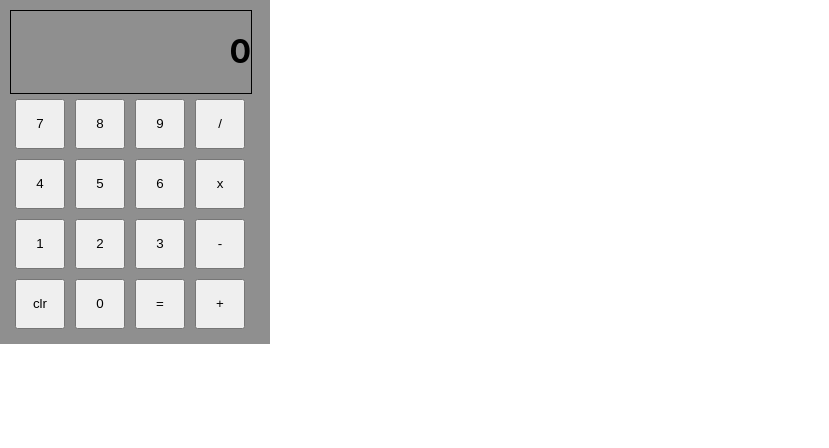
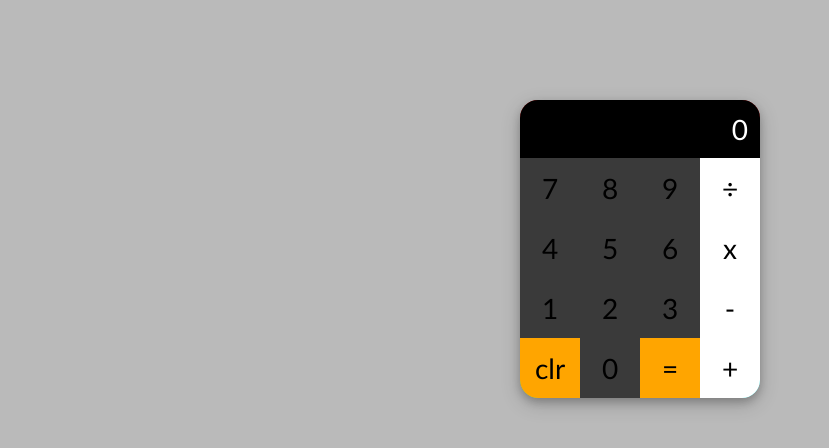
Before and after one commit to wadada216/MY-CALC, a React (Create React App) app: page / in a window 1280 px wide. Shown: the top 448 px of the page, without its empty margins (0-829 px from the left). Built offline with nearby package versions, Linux system fonts and the light colour scheme.

Commit message:
Added CSS

```diff
--- a/src/App.css
+++ b/src/App.css
@@ -1,18 +1,67 @@
+* {
+  font-family: "Trebuchet MS", Helvetica, sans-serif;
+  font-size: 28px;
+}
+
+body{
+  background-color: #bababa;
+}
+
+.container{
+  padding-top: 100px;
+}
 .main-container-calc{
-  justify-content: center;
-  padding: 10px;
-  width: 250px;
-  background-color: rgb(143, 143, 143);
+  width: 240px;
+  background-color: rgb(206, 35, 35);
+  margin: auto;
+  border: none;
+  border-radius: 18px;
+  box-shadow: 0 4px 8px 0 rgba(0, 0, 0, 0.2), 0 6px 20px 0 rgba(0, 0, 0, 0.19);
 }
 
 button{
-  margin: 5px;
-  height: 50px;
-  width: 50px;
+  border: none;
+  height: 60px;
+  width: 60px;
 }
 
 .displayVal{
-  width: 240px;
+  background-color: rgb(0, 0, 0);
+  padding: 5%;
+  width: 90%;
   text-align: right;
-  border: 1px solid;
+  font-size: 40px;
+  color: #fff;
+  border: none;
+  border-radius: 18px 18px 0 0;
 }
+
+.buttonsDisplay{
+  background-color: aqua;
+  border: none;
+  border-radius: 0 0 18px 18px;
+}
+
+.btnOp{
+  background-color: #fff;
+}
+
+.btnNum{
+  background-color: #3a3a3a;
+}
+
+.btnPlus{
+  background-color: #fff;
+  border-radius: 0 0 18px 0;
+  border: none;
+}
+
+.btnClr{
+  background-color: #FFA500;
+  border-radius: 0 0 0 18px;
+  border: none;
+}
+
+.btnEq{
+  background-color: #FFA500;
+}
--- a/src/App.js
+++ b/src/App.js
@@ -3,7 +3,39 @@ import { useState } from 'react';
 
 function Button({btnLabel, onClick}){
   return (
-    <button onClick={onClick}>
+    <button class="btnNum"onClick={onClick}>
+      {btnLabel}
+    </button>
+  );
+}
+
+function ButtonOp({btnLabel, onClick}){
+  return (
+    <button class="btnOp" onClick={onClick}>
+      {btnLabel}
+    </button>
+  );
+}
+
+function ButtonPlus({btnLabel, onClick}){
+  return (
+    <button class="btnPlus" onClick={onClick}>
+      {btnLabel}
+    </button>
+  );
+}
+
+function ButtonClear({btnLabel, onClick}){
+  return (
+    <button class="btnClr" onClick={onClick}>
+      {btnLabel}
+    </button>
+  );
+}
+
+function ButtonEqual({btnLabel, onClick}){
+  return (
+    <button class="btnEq" onClick={onClick}>
       {btnLabel}
     </button>
   );
@@ -11,7 +43,7 @@ function Button({btnLabel, onClick}){
 
 function DisplayText({text}) {
   return (
-    <h1>{text}</h1>
+    <div>{text}</div>
   );
 }
 
@@ -19,27 +51,59 @@ function DisplayText({text}) {
 function App() {
 
   const [disp, setDisp] = useState("0");
+  const [num1, setNum1] = useState("null");
+  const [num2, setNum2] = useState("0");
+  const [oper, setOper] = useState("null");
 
   const numberClickHandler = (e) => {
     e.preventDefault();
     const value = e.target.innerHTML;
-    console.log(value);
-    setDisp(value);
+
+    if(oper === null){
+      setNum1(num1+value);
+      setDisp(disp+value);
+    }else{
+      setNum2(num1+value);
+      setDisp(disp+value);
+    }
+    // console.log(value);
+    // setNum1(value);
+    // setDisp(value);
+    // console.log(num1);
+    // console.log(disp)
+    // console.log(value)
+    // console.log((value)+num*10);
     // alert(value)
+    console.log(num1);
+    console.log(disp);
+  };
+
+  const clearClickHandler = () => {
+    setNum1("null");
+    setNum2("null");
+    setDisp("0");
+
+    console.log(disp);
+    console.log(num1);
+    console.log(num2);
   };
 
 
   return (
+    <div class="container">
       <div class="main-container-calc">
+
         <div class="displayVal">
         <DisplayText text={disp}/>
         </div>
+
+        <div class="buttonsDisplay">
           <div>
             <section>
               <Button btnLabel="7" onClick={numberClickHandler}/>
               <Button btnLabel="8" onClick={numberClickHandler}/>
               <Button btnLabel="9" onClick={numberClickHandler}/>
-          <Button btnLabel="/" onClick={numberClickHandler}/>
+              <ButtonOp btnLabel="÷" onClick={numberClickHandler}/>
             </section>
           </div>
           <div>
@@ -47,7 +111,7 @@ function App() {
               <Button btnLabel="4" onClick={numberClickHandler}/>
               <Button btnLabel="5" onClick={numberClickHandler}/>
               <Button btnLabel="6" onClick={numberClickHandler}/>
-          <Button btnLabel="x" onClick={numberClickHandler}/>
+              <ButtonOp btnLabel="x" onClick={numberClickHandler}/>
             </section>
           </div>
           <div>
@@ -55,18 +119,20 @@ function App() {
               <Button btnLabel="1" onClick={numberClickHandler}/>
               <Button btnLabel="2" onClick={numberClickHandler}/>
               <Button btnLabel="3" onClick={numberClickHandler}/>
-          <Button btnLabel="-" onClick={numberClickHandler}/>
+              <ButtonOp btnLabel="-" onClick={numberClickHandler}/>
             </section>
           </div>
           <div>
             <section>
-          <Button btnLabel="clr" onClick={numberClickHandler}/>
+              <ButtonClear btnLabel="clr" onClick={clearClickHandler}/>
               <Button btnLabel="0" onClick={numberClickHandler}/>
-          <Button btnLabel="=" onClick={numberClickHandler}/>
-          <Button btnLabel="+" onClick={numberClickHandler}/>
+              <ButtonEqual btnLabel="=" onClick={numberClickHandler}/>
+              <ButtonPlus btnLabel="+" onClick={numberClickHandler}/>
             </section>
           </div>
+        </div>
 
+      </div>
     </div>
 
   );
```
Lines whose indentation alone changed are shown as unchanged.
